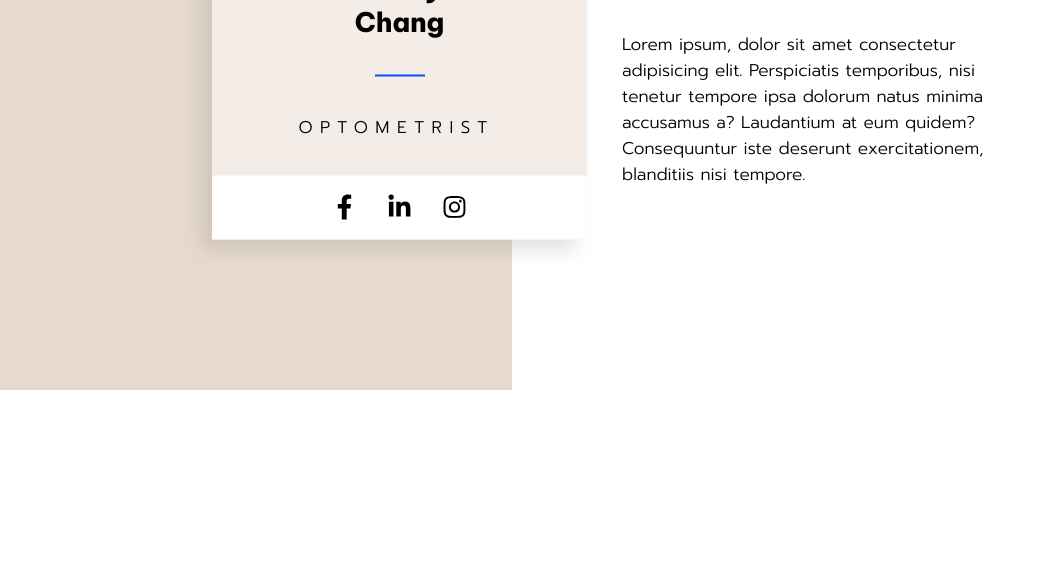
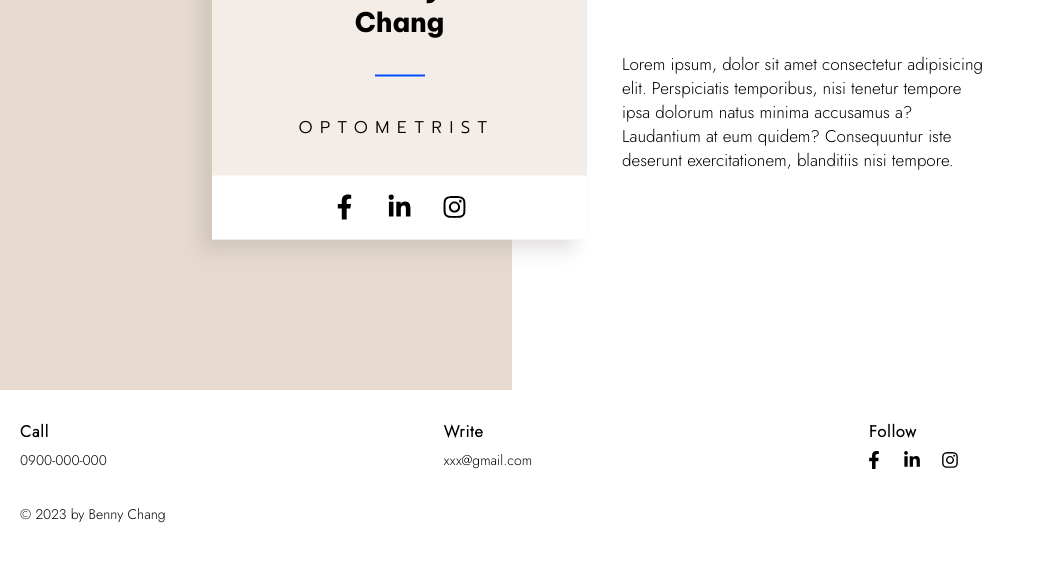
Before and after one commit to sampleleaf/personal-resume, a plain HTML site: page index.html in a window 1280 px wide. Shown: the part 573-1134 px from the top of the page, without its empty margins (0-1046 px from the left). Drawn offline with nearby package versions, Linux system fonts and the light colour scheme.

Commit message:
git-footer

```diff
--- a/(2)sec.css
+++ b/(2)sec.css
@@ -311,7 +311,7 @@
 }
 
 .grid-content div:nth-child(4){
-    font-family: 'Prompt', sans-serif;
+    font-family: 'Jost', sans-serif;
     font-size: 5vw;
 }
 
@@ -338,7 +338,7 @@
         margin-top: 5px;
         margin-left: 2.6652vw;
         row-gap: 0;
-        grid-template-rows: 15.99vw;
+        grid-template-rows: 15.99vw auto auto 19.0298vw;
     }
     .grid-content div:nth-child(1){
         align-self: center;
@@ -361,7 +361,7 @@
 @media ( min-width : 938px ){
     .grid-content{
         margin-left: 25px;
-        grid-template-rows: 150px;
+        grid-template-rows: 150px auto auto 178.5px;
     }
     .grid-content div:nth-child(1){
         font-size: 100px;
--- /dev/null
+++ b/(3)foo.css
@@ -0,0 +1,54 @@
+.grid-footer{
+    display: grid;
+    font-family: 'Jost', sans-serif;
+    margin: 27px 0 40px;
+}
+
+.grid-footer > div:nth-child(2){
+    margin: 30px 20px 0;
+    font-size: 14px;
+}
+
+.grid-contact{
+    display: grid;
+    grid-template-columns: repeat(2, auto);
+    row-gap: 15px;
+}
+
+.grid-contact > div{
+    margin: 0 20px;
+    line-height: 1.9;
+}
+
+.grid-contact div p:nth-child(1){
+    font-family: 'Jost', sans-serif;
+    font-weight: bold;
+    letter-spacing: 1px;
+}
+
+.grid-contact div p:nth-child(2){
+    font-family: 'Jost', sans-serif;
+    font-size: 14px;
+}
+
+.grid-contact > div:nth-child(3) > div{
+    display: grid;
+    grid-template-columns: repeat(3, 18px);
+    transform: translate(-4px, 0);
+    column-gap: 20px;
+}
+
+.grid-contact > div:nth-child(3) > div a:link, .grid-contact > div:nth-child(3) > div a:visited{
+    color: black;
+}
+
+.grid-contact > div:nth-child(3) > div a, .grid-contact > div:nth-child(3) > div a svg{
+    width: 18px;
+    height: 18px;
+}
+
+@media ( min-width : 410px ){
+    .grid-contact{
+        grid-template-columns: repeat(3, auto);
+    }
+}
--- a/index.html
+++ b/index.html
@@ -8,10 +8,11 @@
     <link rel="stylesheet" href="(0)all.css">
     <link rel="stylesheet" href="(1)nav.css">
     <link rel="stylesheet" href="(2)sec.css">
+    <link rel="stylesheet" href="(3)foo.css">
     <!--google fonts-->
     <link rel="preconnect" href="https://fonts.googleapis.com">
     <link rel="preconnect" href="https://fonts.gstatic.com" crossorigin>
-    <link href="https://fonts.googleapis.com/css2?family=Be+Vietnam+Pro:wght@800&family=Prompt:wght@300&family=Work+Sans:wght@600&display=swap" rel="stylesheet">
+    <link href="https://fonts.googleapis.com/css2?family=Be+Vietnam+Pro:wght@800&family=Prompt:wght@300&family=Work+Sans:wght@600&family=Jost:wght@300&display=swap" rel="stylesheet">
     <!--cdn-->
     <script src="https://cdnjs.cloudflare.com/ajax/libs/font-awesome/6.4.2/js/all.min.js" data-auto-replace-svg></script>
 </head>
@@ -81,7 +82,31 @@
             </div>
         </div>
     </section>
-    <div style="padding-bottom:2000px ;"></div>
+    <footer>
+        <div class="grid-footer">
+            <div class="grid-contact">
+                <div>
+                    <p>Call</p>
+                    <p>0900-000-000</p>
+                </div>
+                <div>
+                    <p>Write</p>
+                    <p>xxx@gmail.com</p>
+                </div>
+                <div>
+                    <p>Follow</p>
+                    <div>
+                        <a href="#"><i class="fa-brands fa-facebook-f"></i></a>
+                        <a href="#"><i class="fa-brands fa-linkedin-in"></i></a>
+                        <a href="#"><i class="fa-brands fa-instagram"></i></a>
+                    </div>
+                </div>
+            </div>
+            <div>
+                <p>© 2023 by Benny Chang</p>
+            </div>
+        </div>
+    </footer>
     <script src="app.js"></script>
 </body>
 </html>
```
